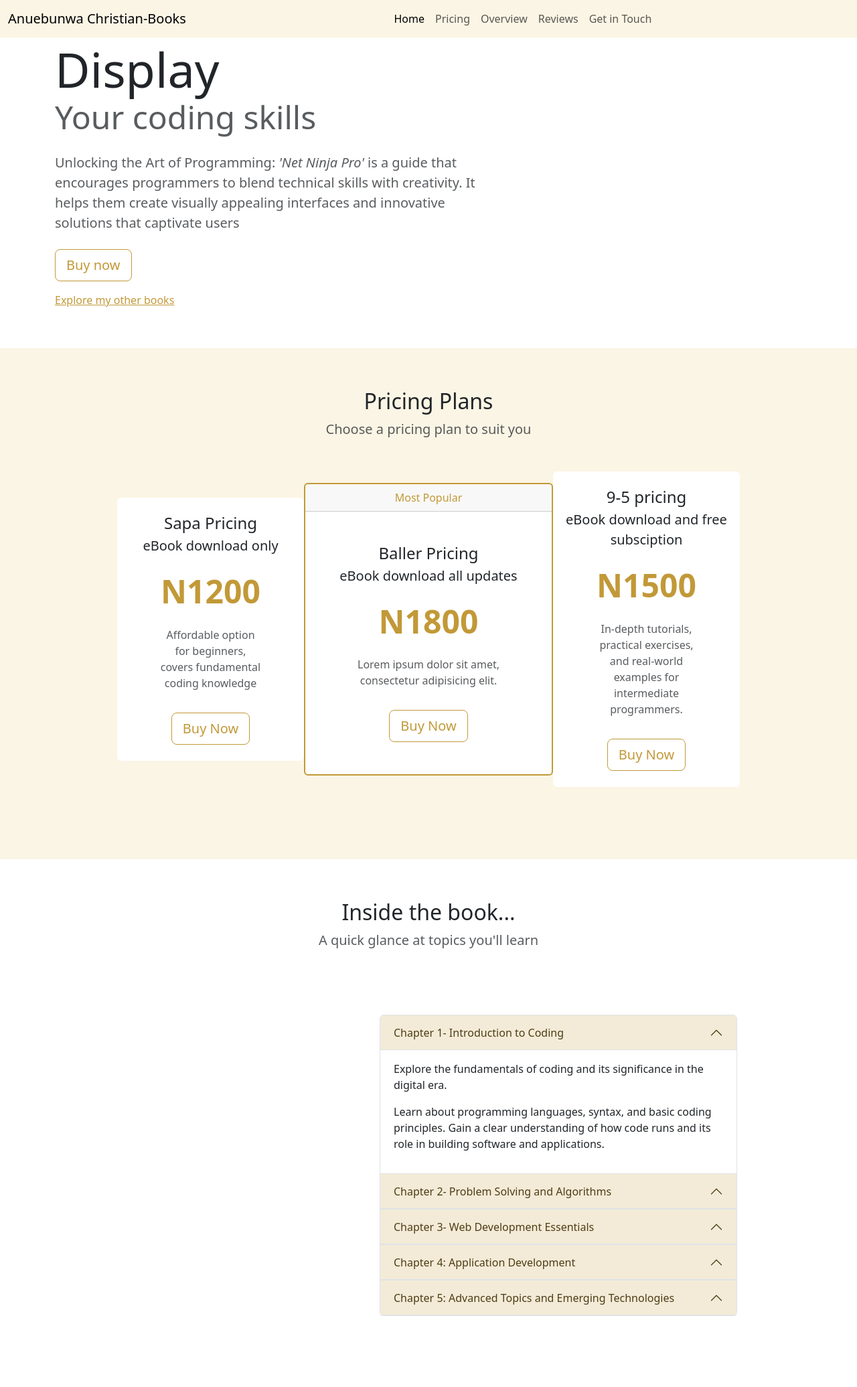
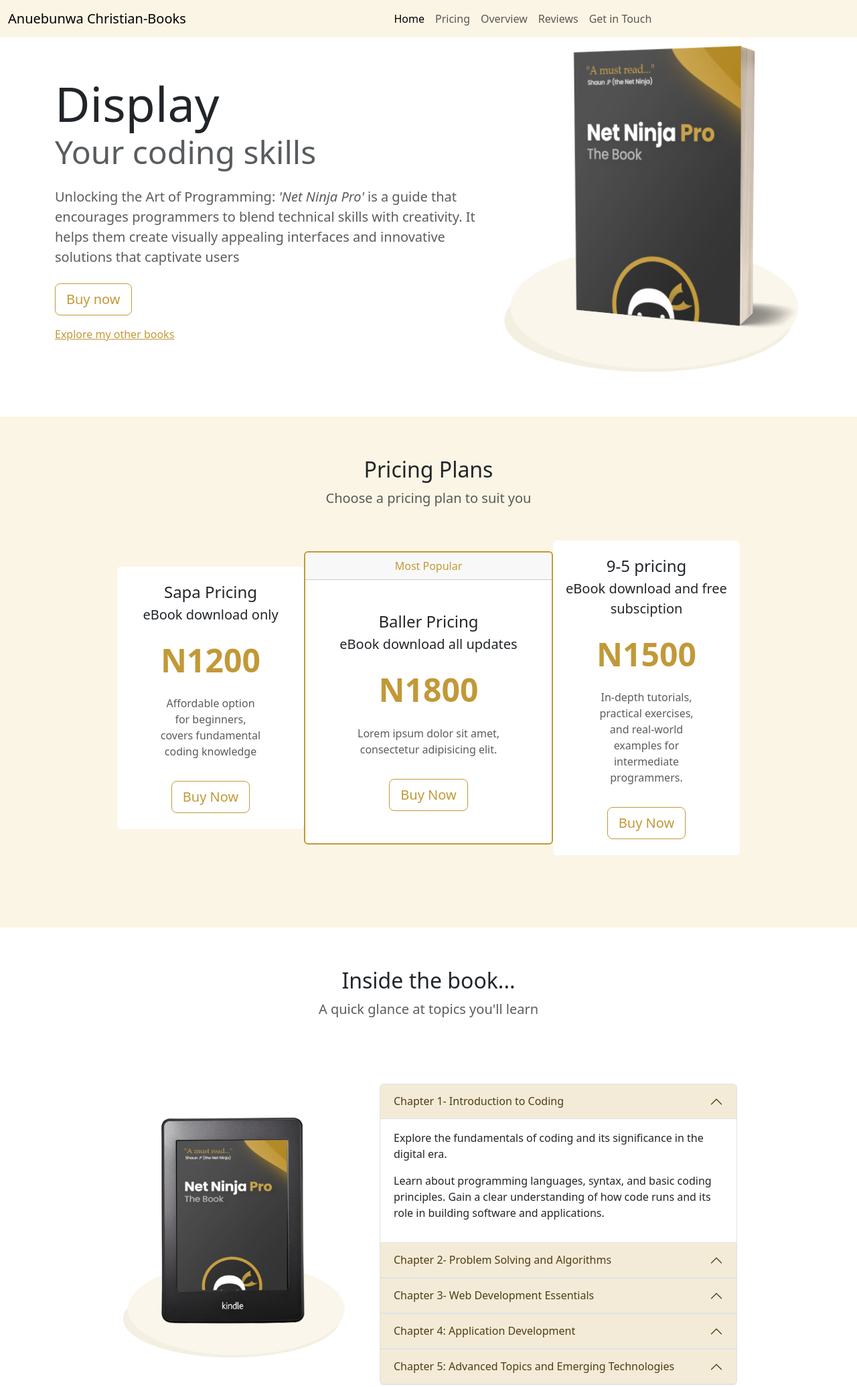
Before and after one commit to Christian047/Book, a plain HTML site: page Bootstrap1.html in a window 1280 px wide. Shown: the top 2071 px of the page at 67% size. Drawn offline with nearby package versions, Linux system fonts and the light colour scheme; the site is published under a folder, as on GitHub Pages, so addresses that start at the root find nothing.

Commit message:
Update Bootstrap1.html

```diff
--- a/Bootstrap1.html
+++ b/Bootstrap1.html
@@ -85,7 +85,7 @@
 
         <!-- Tool-tip -->
         <span class="tt" data-bs-placement ="bottom" title="Net Ninja Book Cover">
-        <img  class= "img-fluid" src="/ebook-cover.png" alt=""></span>
+        <img  class= "img-fluid" src="ebook-cover.png" alt=""></span>
       </div>
     </div>
   </div>
@@ -150,7 +150,7 @@
 
   <div class="row my-5 g-5 justify-content-center align-items-center">
     <div class="col-6 col-lg-4">
-      <img src="/kindle.png" class="img-fluid" alt="">
+      <img src="kindle.png" class="img-fluid" alt="">
     </div>
 
 
```
